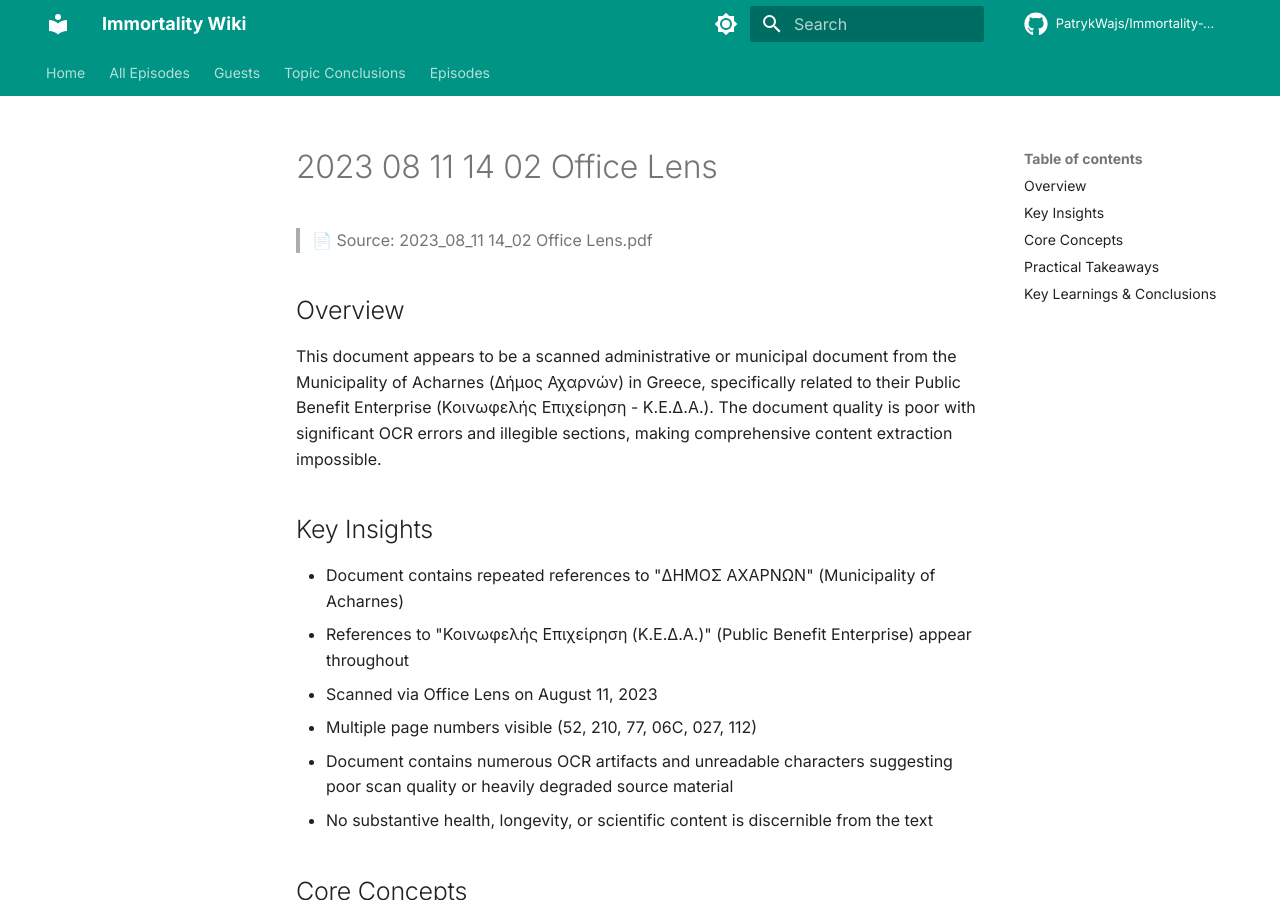
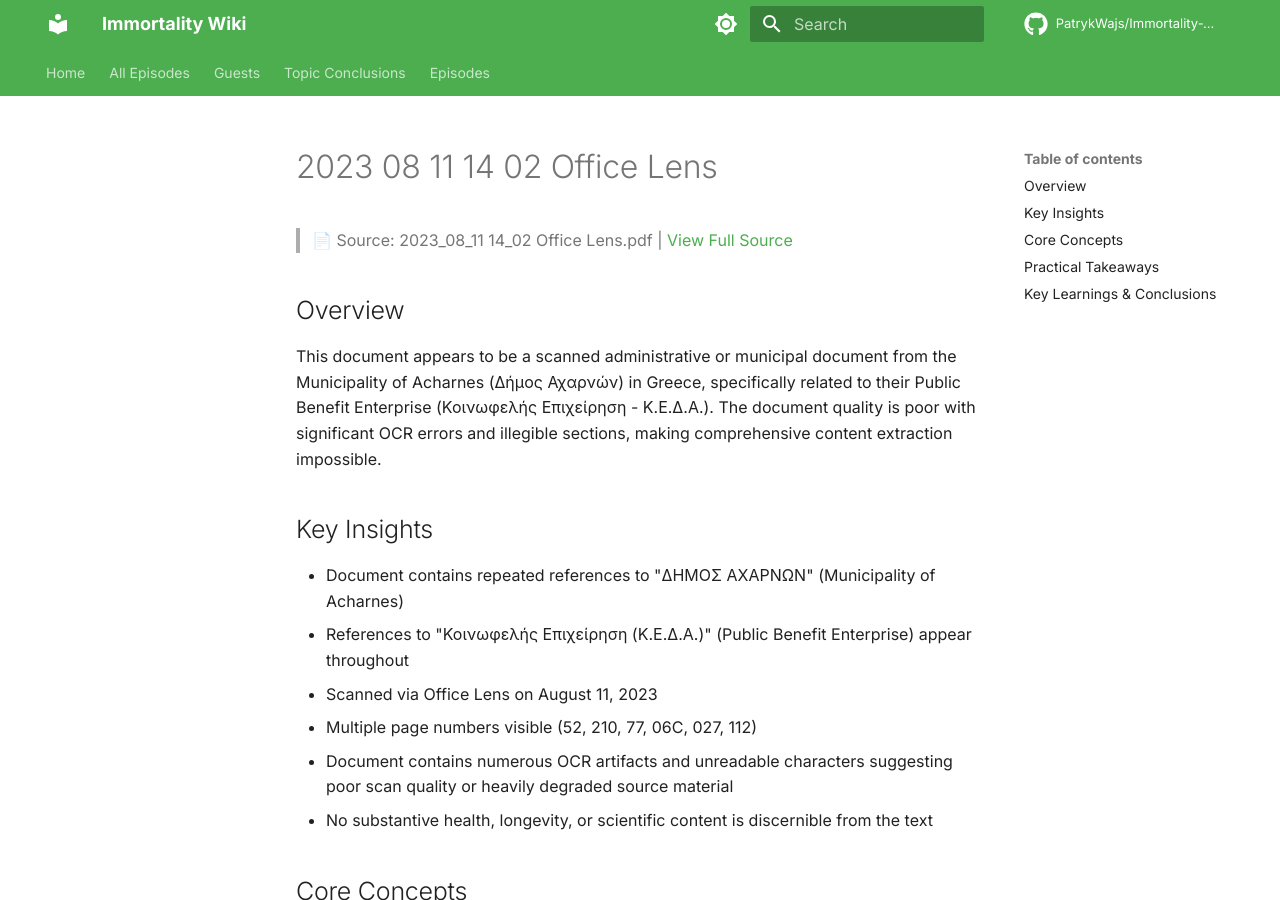
Before and after one commit to PatrykWajs/Immortality-Wiki, an MkDocs documentation site: the page built from docs/Episodes/PDF-1 - 2023 08 11 14 02 Office Lens/summary.md, in a window 1280 px wide and 900 px high. Built offline with MkDocs 1.6.1 and Material for MkDocs 9.7.7, drawn with Linux system fonts in a browser that asks for light colours; comment, search, counter and statistics services are not loaded.

Commit message:
Audit fixes: green/orange theme, secure key loading, EP-53/PDF links, EP-5 no-transcript
- mkdocs.yml: green + deep-orange color palette
- pipeline.py: replace hardcoded key with _load_api_key() reading from local .env
- .gitignore: add .env, cookies.txt, inbox/ exclusions
- EP-53 summary: add missing transcript link
- PDF-1/PDF-2 summaries: add source.md links
- PROGRESS.json: mark EP-5 (Kernel Sound ID) as no-transcript — audio-only jingle, no speech

Co-Authored-By: Claude Sonnet 4.6 <noreply@anthropic.com>

```diff
--- a/docs/Episodes/PDF-1 - 2023 08 11 14 02 Office Lens/summary.md
+++ b/docs/Episodes/PDF-1 - 2023 08 11 14 02 Office Lens/summary.md
@@ -1,6 +1,6 @@
 # 2023 08 11 14 02 Office Lens
 
-> 📄 Source: 2023_08_11 14_02 Office Lens.pdf
+> 📄 Source: 2023_08_11 14_02 Office Lens.pdf | [View Full Source](source.md)
 
 ## Overview
 
--- a/mkdocs.yml
+++ b/mkdocs.yml
@@ -8,17 +8,15 @@ theme:
   name: material
   custom_dir: overrides
   palette:
-    - media: "(prefers-color-scheme: light)"
-      scheme: default
-      primary: teal
-      accent: cyan
+    - scheme: default
+      primary: green
+      accent: deep-orange
       toggle:
         icon: material/brightness-7
         name: Switch to dark mode
-    - media: "(prefers-color-scheme: dark)"
-      scheme: slate
-      primary: teal
-      accent: cyan
+    - scheme: slate
+      primary: green
+      accent: deep-orange
       toggle:
         icon: material/brightness-4
         name: Switch to light mode
```
Also changed, not shown: PROGRESS.json (+8 -8 lines), docs/Episodes/EP-53 - How Toxic Is Your Favorite Chocolate (Ranked)/summary.md (+2 -0 lines), docs/Episodes/PDF-2 - Life Ai With Human Resources Responces Absolute 2019 Read Top And Bottom Of The Doc For Immortality And Search 19019/summary.md (+1 -1 lines), pipeline.py (+12 -1 lines), 1 other file.
